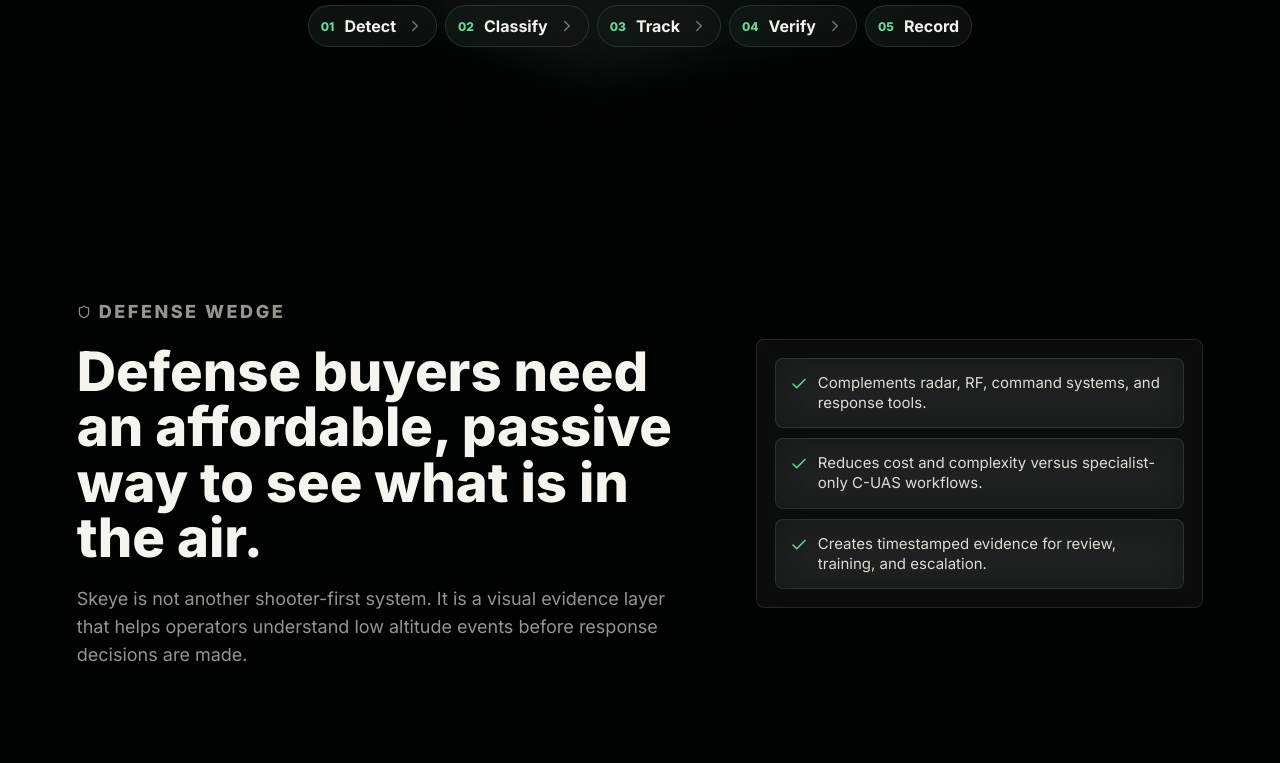
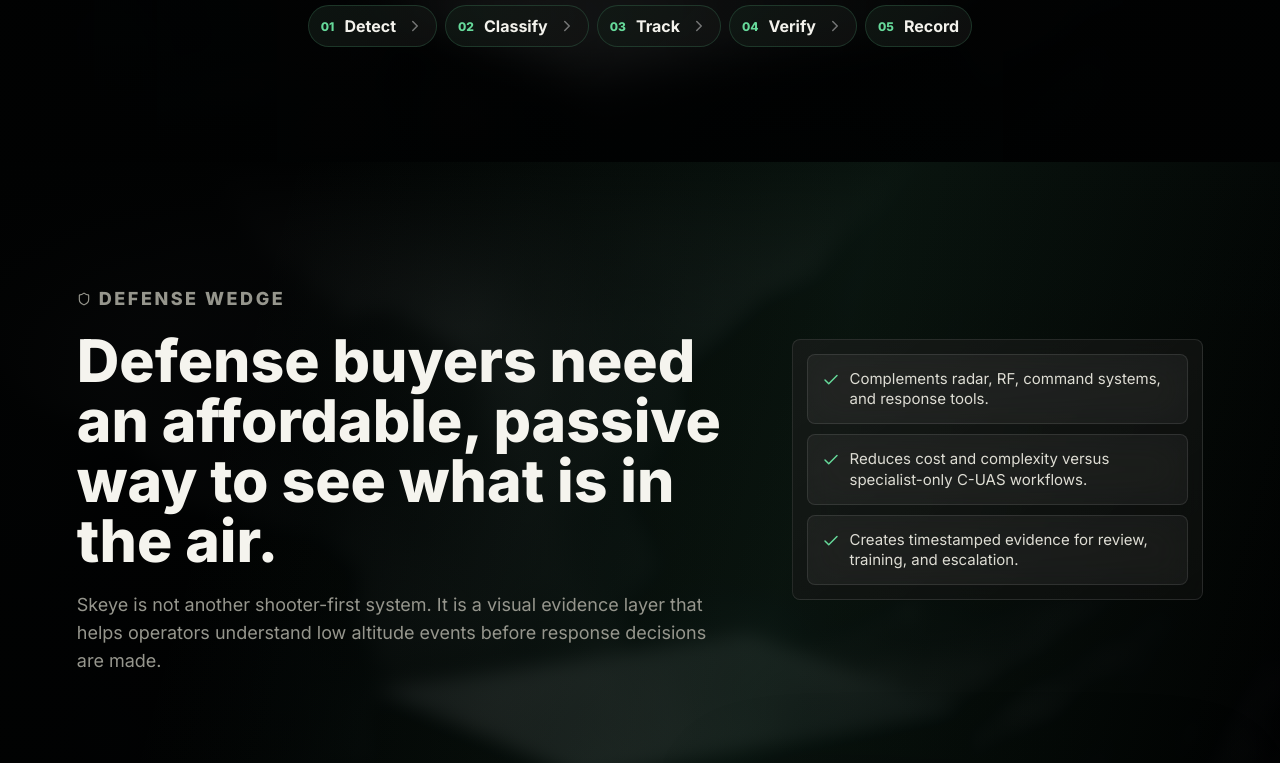
Before and after one commit to kylekmcconnell-arch/skeye-homepage, a React (Vite) app: page / in a window 1280 px wide. Shown: the part 4500-5263 px from the top of the page. Built offline with nearby package versions, Linux system fonts and the light colour scheme.

Commit message:
Combine defense and contact sections

```diff
--- a/src/App.jsx
+++ b/src/App.jsx
@@ -134,7 +134,6 @@
         <LayerSection />
         <ProductSection />
         <UseCases />
-        <DefenseSection />
         <ContactSection />
       </main>
       <Footer />
@@ -334,10 +333,10 @@
 
 function DefenseSection() {
   return (
-    <section className="section defense-section">
+    <div className="defense-section" aria-labelledby="defense-heading">
       <div className="defense-copy">
         <p className="eyebrow"><Shield size={14} /> Defense Wedge</p>
-        <h2>Defense buyers need an affordable, passive way to see what is in the air.</h2>
+        <h2 id="defense-heading">Defense buyers need an affordable, passive way to see what is in the air.</h2>
         <p>
           Skeye is not another shooter-first system. It is a visual evidence layer that helps operators understand low altitude events before response decisions are made.
         </p>
@@ -354,7 +353,7 @@
           </div>
         ))}
       </div>
-    </section>
+    </div>
   );
 }
 
@@ -362,6 +361,8 @@
   return (
     <section className="contact-section" id="contact">
       <img className="contact-background" src={packaging} alt="" aria-hidden="true" />
+      <div className="contact-stack">
+        <DefenseSection />
         <div className="contact-content">
           <div className="contact-copy">
             <p className="eyebrow"><Building2 size={14} /> Contact Us</p>
@@ -371,6 +372,7 @@
             </p>
           </div>
           <ContactForm />
+        </div>
       </div>
     </section>
   );
--- a/src/index.css
+++ b/src/index.css
@@ -930,17 +930,31 @@
 
 .defense-section {
   display: grid;
-  grid-template-columns: minmax(320px, 1.1fr) minmax(320px, 0.8fr);
-  gap: clamp(28px, 5vw, 72px);
+  grid-template-columns: minmax(320px, 0.98fr) minmax(320px, 0.62fr);
+  gap: clamp(30px, 5vw, 80px);
   align-items: center;
-  background: linear-gradient(rgba(1, 2, 2, 0.3), rgba(1, 2, 2, 0.9));
+  width: 100%;
+}
+
+.defense-copy {
+  max-width: 820px;
+}
+
+.defense-copy h2 {
+  max-width: 780px;
+  font-size: clamp(34px, 4.6vw, 64px);
 }
 
 .defense-panel {
   display: grid;
   gap: 10px;
-  padding: 18px;
+  width: min(100%, 560px);
+  justify-self: end;
+  padding: 14px;
   border-radius: 8px;
+  background:
+    linear-gradient(145deg, rgba(255, 255, 255, 0.06), rgba(255, 255, 255, 0.022)),
+    rgba(7, 8, 7, 0.66);
 }
 
 .proof-point {
@@ -963,12 +977,12 @@
 
 .contact-section {
   position: relative;
-  min-height: 100svh;
-  display: grid;
-  align-items: center;
-  padding: clamp(78px, 8vw, 110px) clamp(20px, 6vw, 92px);
+  padding: clamp(92px, 8vw, 132px) clamp(20px, 6vw, 92px) clamp(96px, 9vw, 148px);
   isolation: isolate;
   overflow: hidden;
+  background:
+    radial-gradient(ellipse at 76% 42%, rgba(102, 217, 154, 0.13), transparent 42%),
+    linear-gradient(180deg, #010202 0%, rgba(5, 8, 6, 0.98) 44%, #010202 100%);
 }
 
 .contact-background {
@@ -990,9 +1004,18 @@
   inset: 0;
   z-index: -1;
   background:
-    linear-gradient(105deg, transparent 22%, rgba(102, 217, 154, 0.075) 58%, transparent 92%),
-    linear-gradient(90deg, rgba(1, 2, 2, 0.94) 0%, rgba(1, 2, 2, 0.68) 46%, rgba(1, 2, 2, 0.44) 100%),
-    linear-gradient(0deg, #010202 0%, transparent 22%, transparent 78%, #010202 100%);
+    linear-gradient(105deg, transparent 18%, rgba(102, 217, 154, 0.085) 56%, transparent 92%),
+    linear-gradient(90deg, rgba(1, 2, 2, 0.95) 0%, rgba(1, 2, 2, 0.66) 48%, rgba(1, 2, 2, 0.46) 100%),
+    linear-gradient(0deg, #010202 0%, transparent 18%, transparent 86%, #010202 100%);
+}
+
+.contact-stack {
+  position: relative;
+  z-index: 1;
+  display: grid;
+  gap: clamp(58px, 7vw, 104px);
+  width: min(100%, 1680px);
+  margin: 0 auto;
 }
 
 .contact-content {
@@ -1000,8 +1023,7 @@
   grid-template-columns: minmax(320px, 0.95fr) minmax(340px, 0.72fr);
   gap: clamp(32px, 5vw, 76px);
   align-items: center;
-  width: min(100%, 1680px);
-  margin: 0 auto;
+  width: 100%;
 }
 
 .contact-copy {
@@ -1236,6 +1258,10 @@
     grid-template-columns: 1fr;
   }
 
+  .defense-panel {
+    justify-self: start;
+  }
+
   .layer-row {
     gap: 12px;
   }
@@ -1367,8 +1393,15 @@
   }
 
   .contact-section {
-    min-height: 680px;
     padding: 84px 18px;
+  }
+
+  .contact-stack {
+    gap: 54px;
+  }
+
+  .defense-copy h2 {
+    font-size: clamp(38px, 12vw, 54px);
   }
 
   .form-row {
```
Lines whose indentation alone changed are shown as unchanged.
